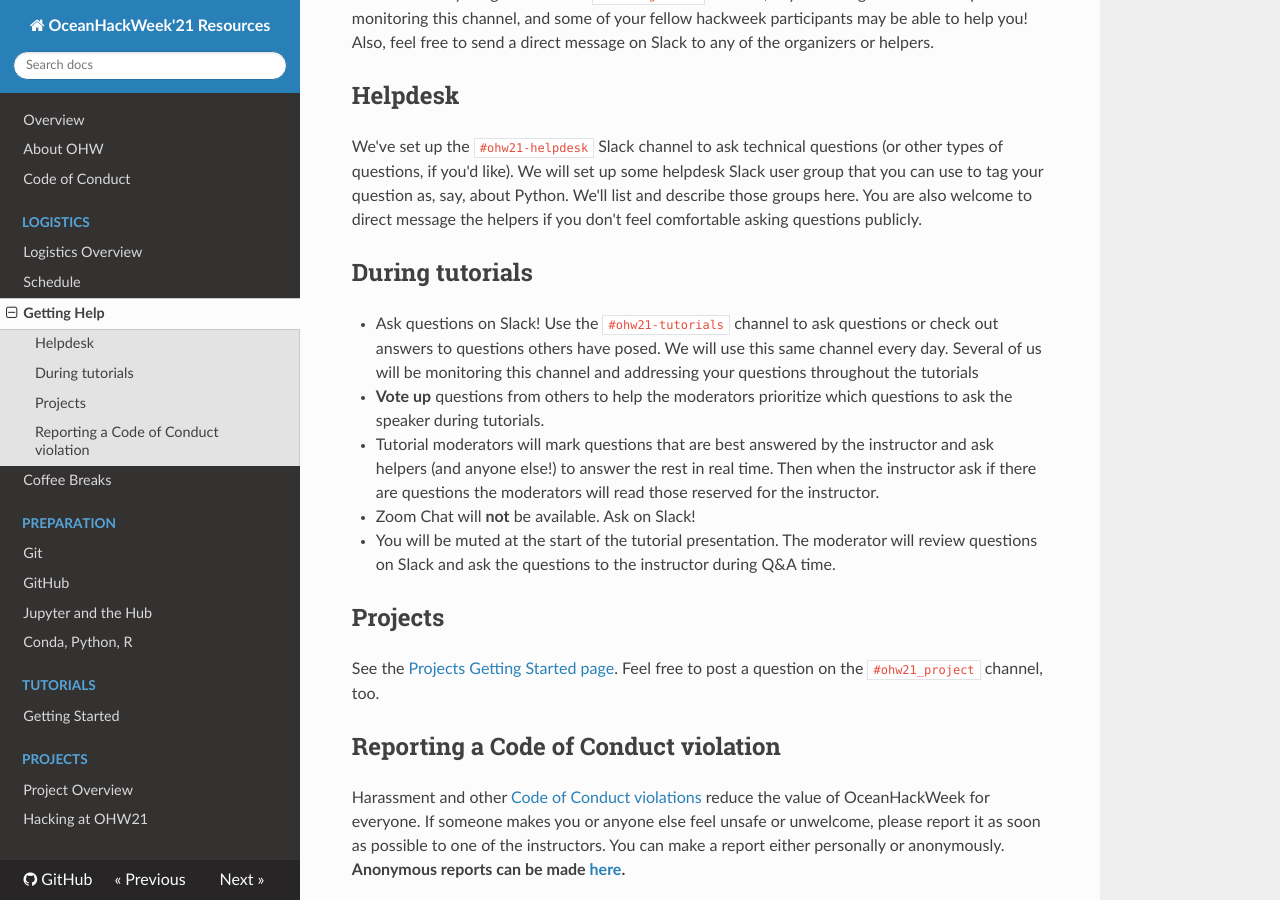
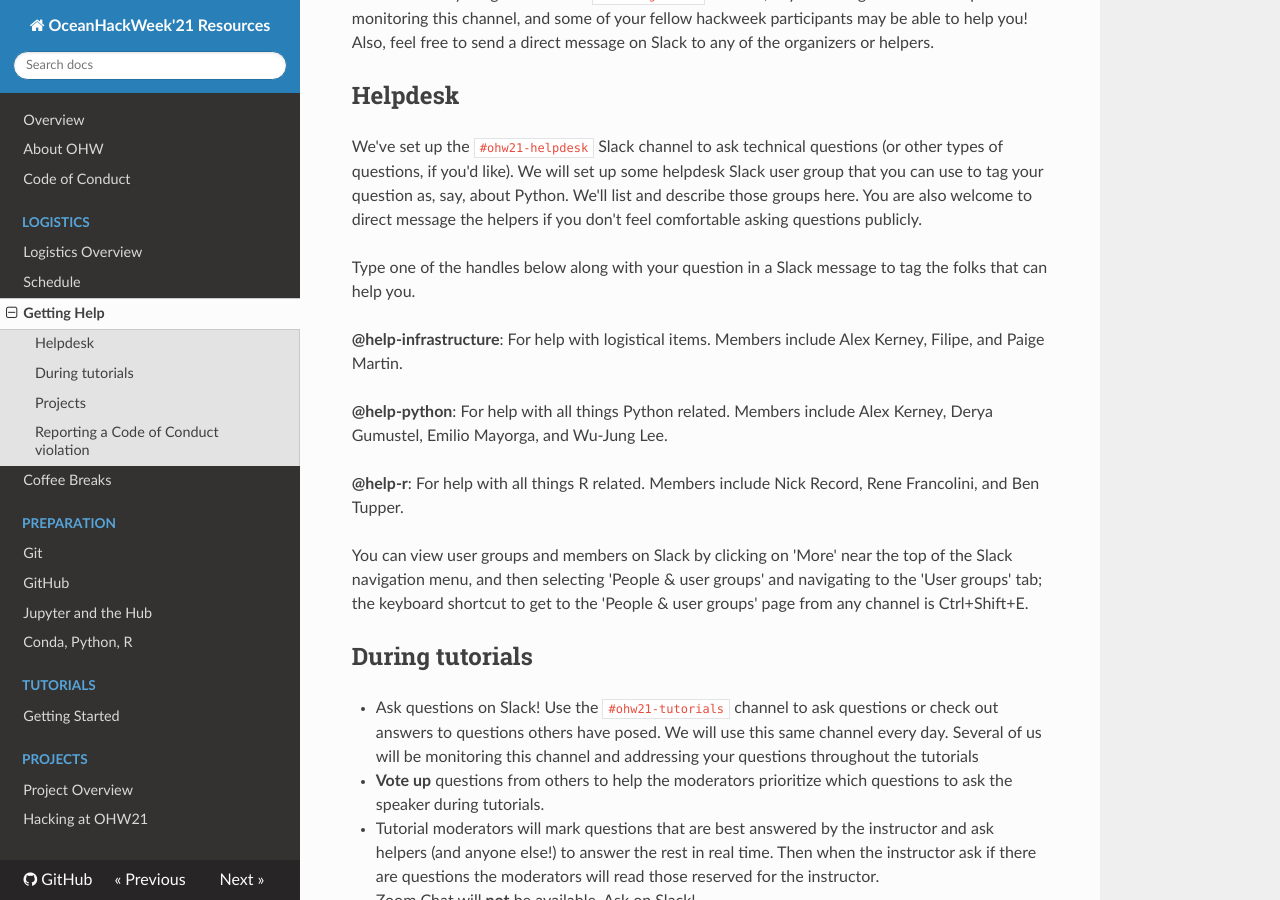
Before and after one commit to oceanhackweek/ohw-resources, an MkDocs documentation site: the page built from docs/logistics/getting_help.md, in a window 1280 px wide and 900 px high, scrolled down 250 px. Built offline with MkDocs 1.6.1, drawn with Linux system fonts in a browser that asks for light colours; nearby versions of some CDN libraries.

Commit message:
added list of helpdesk groups and members

```diff
--- a/docs/logistics/getting_help.md
+++ b/docs/logistics/getting_help.md
@@ -7,6 +7,17 @@
 ## Helpdesk
 
 We've set up the `#ohw21-helpdesk` Slack channel to ask technical questions (or other types of questions, if you'd like). We will set up some helpdesk Slack user group that you can use to tag your question as, say, about Python. We'll list and describe those groups here. You are also welcome to direct message the helpers if you don't feel comfortable asking questions publicly.
+
+Type one of the handles below along with your question in a Slack message to tag the folks that can help you.
+
+**@help-infrastructure**: For help with logistical items. Members include Alex Kerney, Filipe, and Paige Martin.
+
+**@help-python**: For help with all things Python related. Members include Alex Kerney, Derya Gumustel, Emilio Mayorga, and Wu-Jung Lee.
+
+**@help-r**: For help with all things R related. Members include Nick Record, Rene Francolini, and Ben Tupper.
+
+
+You can view user groups and members on Slack by clicking on 'More' near the top of the Slack navigation menu, and then selecting 'People & user groups' and navigating to the 'User groups' tab; the keyboard shortcut to get to the 'People & user groups' page from any channel is Ctrl+Shift+E.
 
 ## During tutorials
 
```
